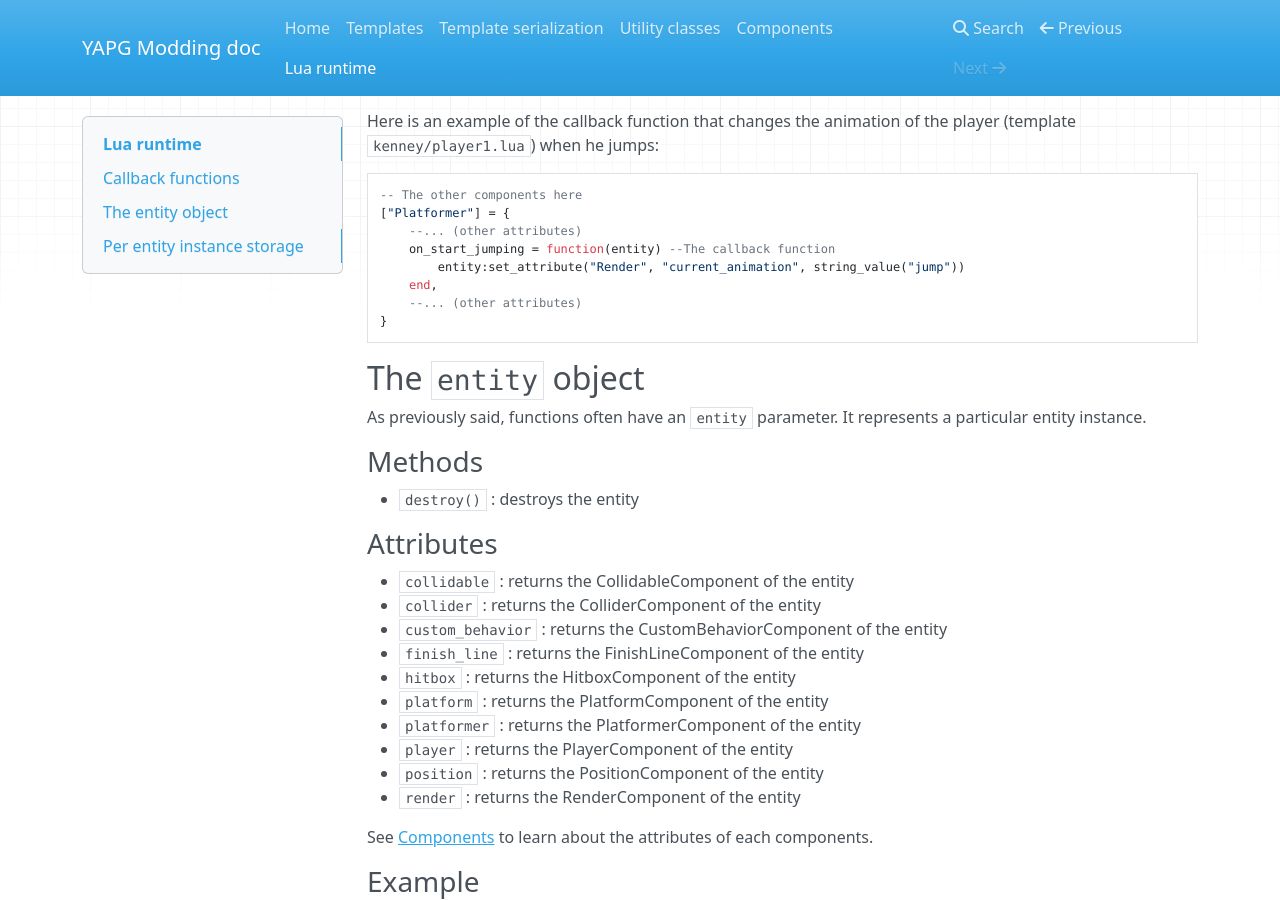
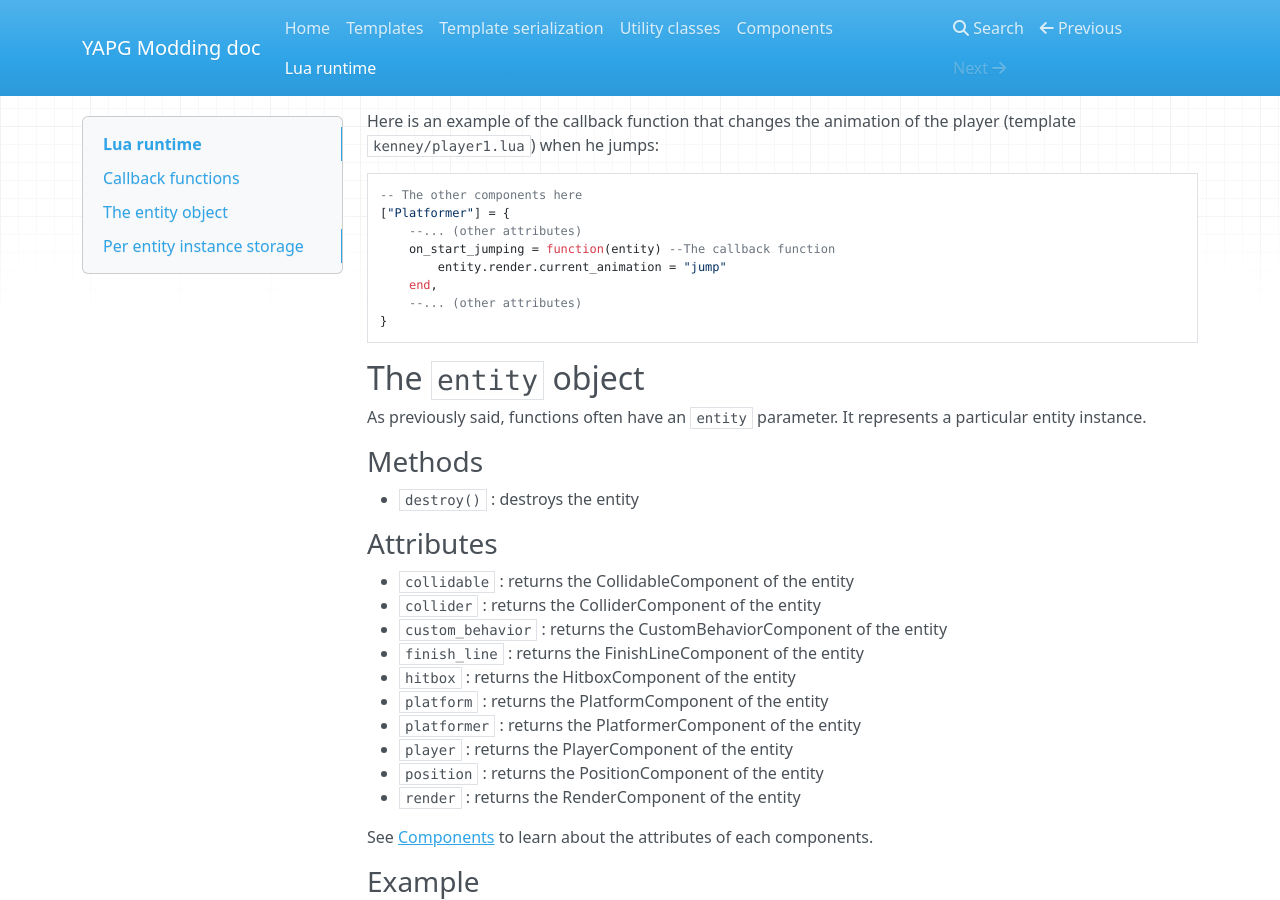
Before and after one commit to victorlevasseur/YAPG-modding-doc, an MkDocs documentation site: the page built from docs/lua.md, in a window 1280 px wide and 900 px high, scrolled down 432 px. Built offline with MkDocs 1.6.1, drawn with Linux system fonts in a browser that asks for light colours; nearby versions of some CDN libraries; old or Windows-style settings are respelled for this version of MkDocs.

Commit message:
Fix a small example not updated

```diff
--- a/docs/lua.md
+++ b/docs/lua.md
@@ -31,7 +31,7 @@ of the player (template `kenney/player1.lua`) when he jumps:
 ["Platformer"] = {
     --... (other attributes)
     on_start_jumping = function(entity) --The callback function
-        entity:set_attribute("Render", "current_animation", string_value("jump"))
+        entity.render.current_animation = "jump"
     end,
     --... (other attributes)
 }
```
